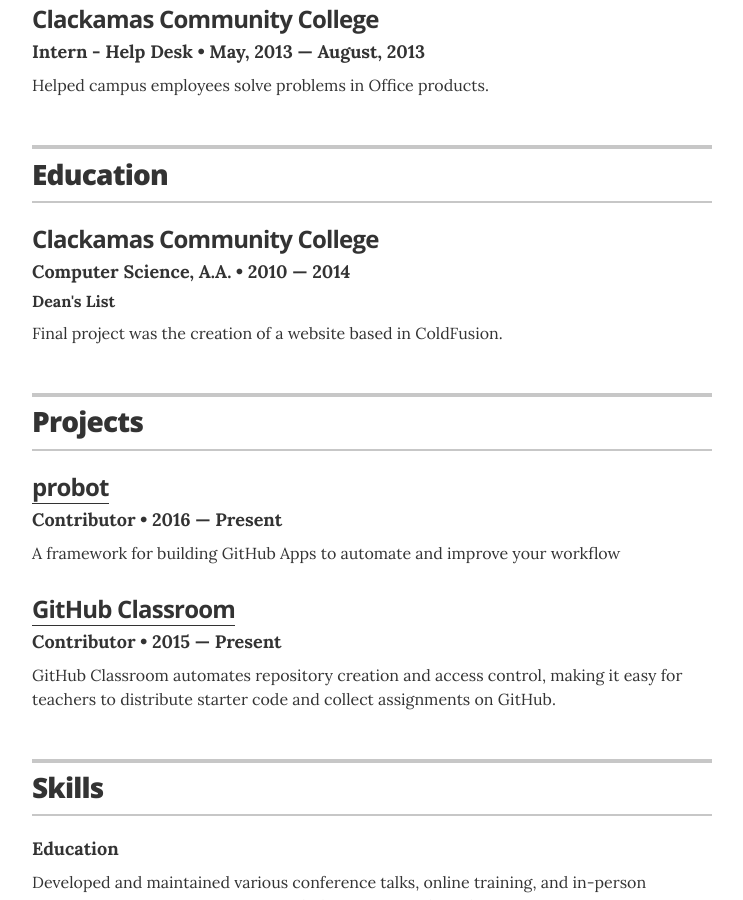
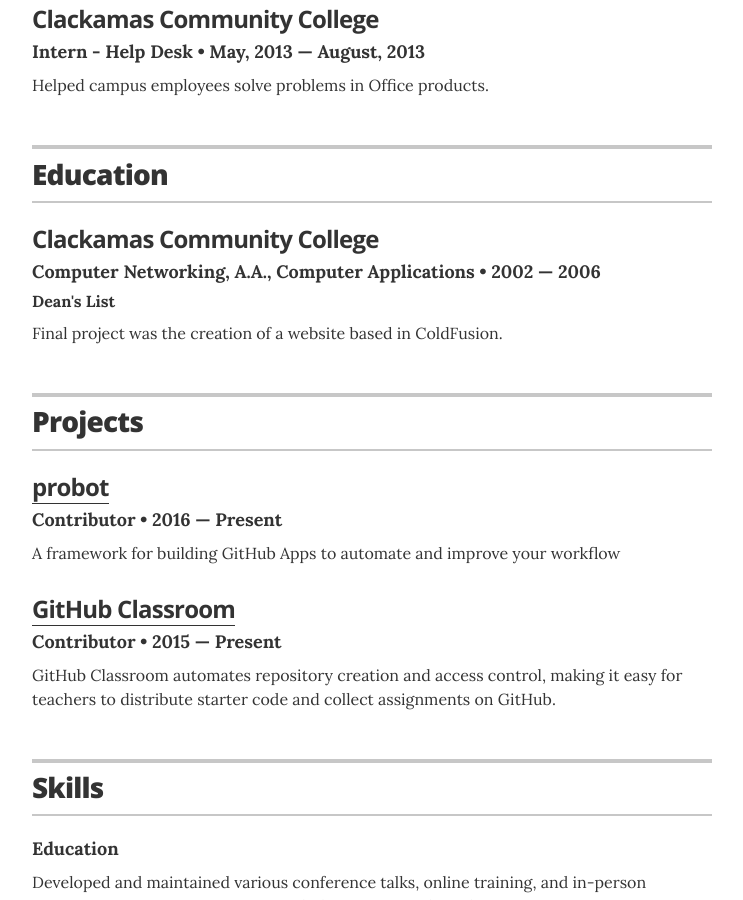
Before and after one commit to roseofgold/roseofgold.github.io, a Jekyll site: the page built from index.html, in a window 1280 px wide and 900 px high, scrolled down 782 px. Shown: the whole window, without its empty margins (268-1011 px from the left). Built offline with Jekyll 4.4.1, drawn with Linux system fonts in a browser that asks for light colours.

Commit message:
Update Education

```diff
--- a/_data/education.yml
+++ b/_data/education.yml
@@ -1,6 +1,6 @@
 # Degree
-- degree: Computer Science, A.A.
+- degree: Computer Networking, A.A., Computer Applications
   uni: Clackamas Community College
-  year: 2010 &mdash; 2014
+  year: 2002 &mdash; 2006
   awards: Dean's List
   summary: Final project was the creation of a website based in ColdFusion.
```
